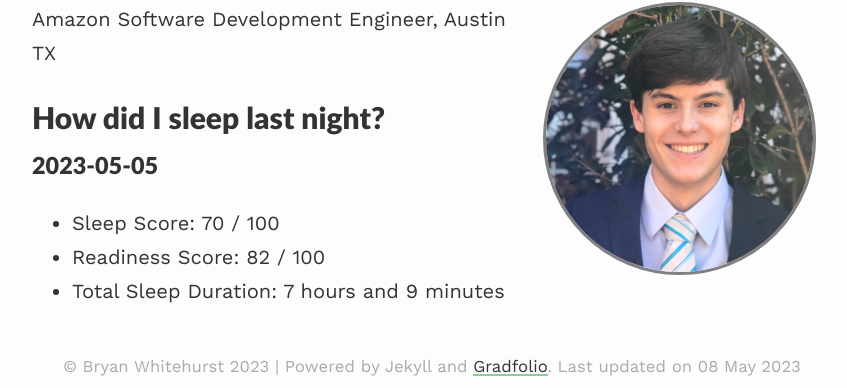
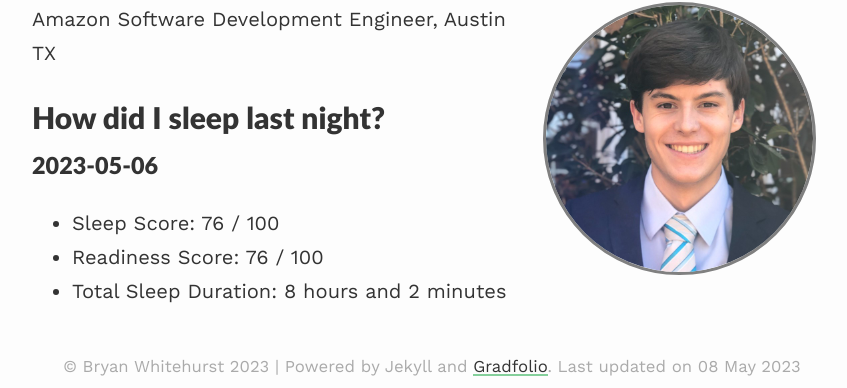
Before and after one commit to BryanWhitehurst/bryanwhitehurst.github.io, a Jekyll site: the page built from index.md, in a window 1280 px wide. Shown: the part 190-578 px from the top of the page, without its empty margins (208-1055 px from the left). Built offline with Jekyll 4.4.1, drawn with Linux system fonts in a browser that asks for light colours; nearby versions of some CDN libraries.

Commit message:
daily oura update

```diff
--- a/index.md
+++ b/index.md
@@ -10,7 +10,7 @@ published: true
 Amazon Software Development Engineer, Austin TX
 
 # How did I sleep last night?
-### 2023-05-05
-- Sleep Score: 70 / 100
-- Readiness Score: 82 / 100
-- Total Sleep Duration: 7 hours and 9 minutes
+### 2023-05-06
+- Sleep Score: 76 / 100
+- Readiness Score: 76 / 100
+- Total Sleep Duration: 8 hours and 2 minutes
```
